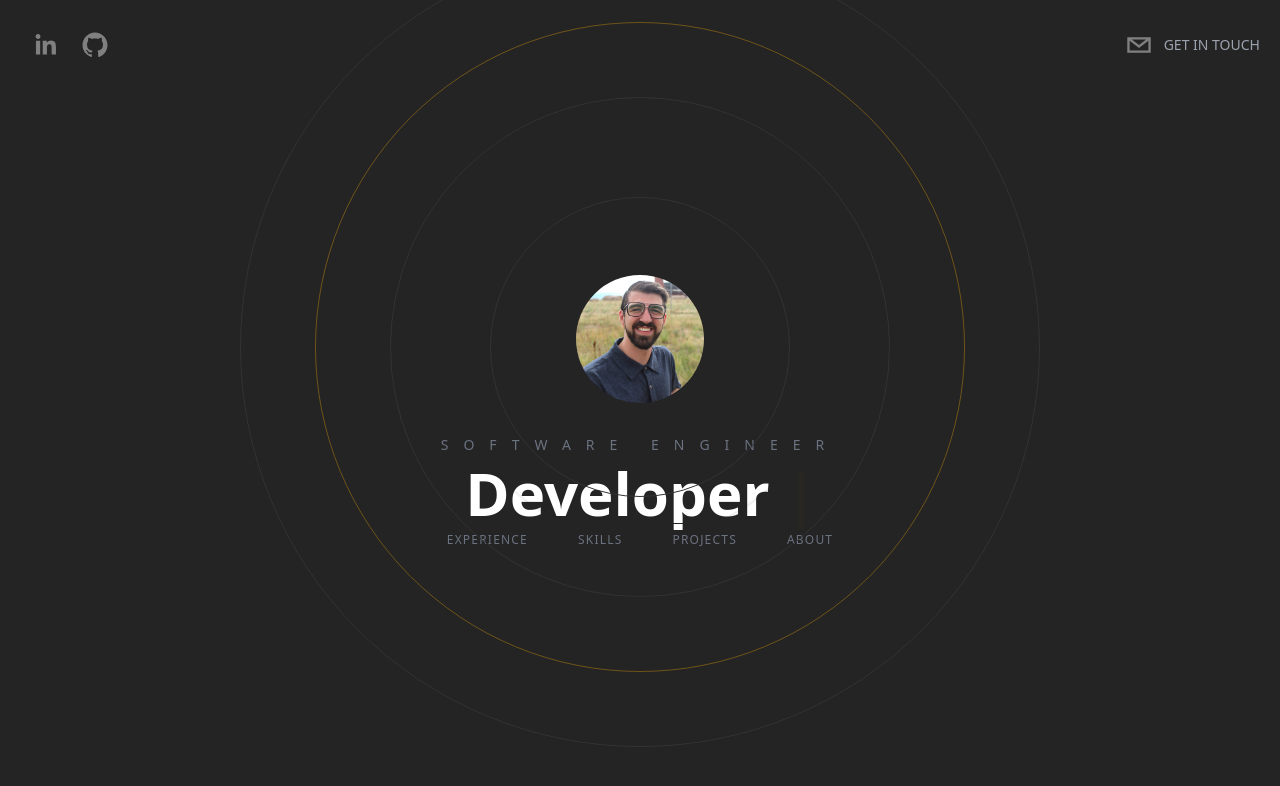
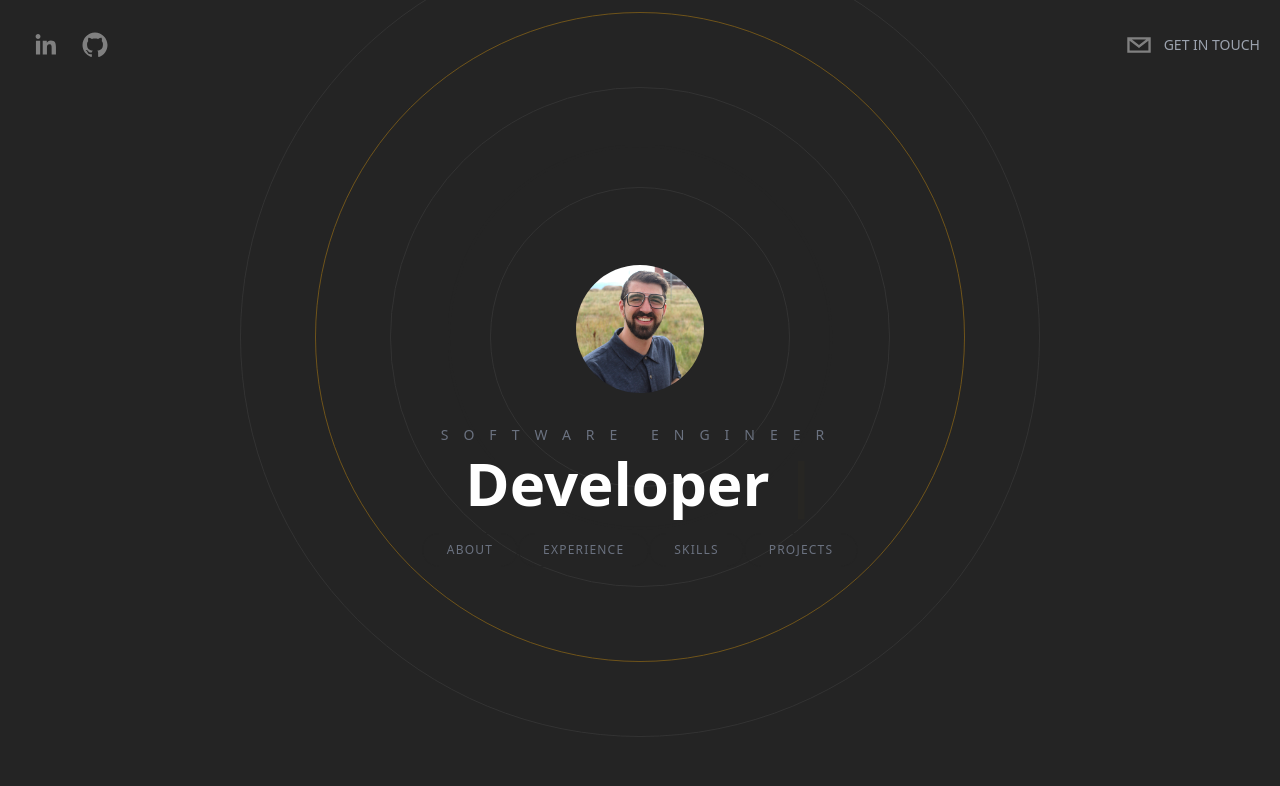
Before and after one commit to noahsb96/Portfolio, a Next.js app: page / in a window 1280 px wide. Shown: the top 786 px of the page. Built offline with nearby package versions, Linux system fonts and the light colour scheme.

Commit message:
fixed text behind circles. They are now in front and buttons are clickable

```diff
--- a/components/Hero.tsx
+++ b/components/Hero.tsx
@@ -3,6 +3,7 @@
 import BackgroundCircles from './BackgroundCircles';
 import Headshot from '../images/Headshot.jpg';
 import Image from 'next/image';
+import Link from 'next/link';
 
 type Props = {};
 
@@ -21,7 +22,7 @@
 				src={Headshot}
 				alt=''
 			/>
-			<div>
+			<div className='z-20'>
 				<h2 className='text-sm uppercase text-gray-500 pb-2 tracking-[15px]'>
 					Software Engineer
 				</h2>
@@ -30,11 +31,19 @@
 					<Cursor cursorColor='#F7AB0A' />
 				</h1>
 
-				<div>
-					<button className='heroButton'>Experience</button>
-					<button className='heroButton'>Skills</button>
-					<button className='heroButton'>Projects</button>
-					<button className='heroButton'>About</button>
+				<div className='pt-5'>
+					<Link href='#about'>
+						<button className='heroButton'>About</button>
+					</Link>
+					<Link href='#experience'>
+						<button className='heroButton'>Experience</button>
+					</Link>
+					<Link href='#skills'>
+						<button className='heroButton'>Skills</button>
+					</Link>
+					<Link href='#projects'>
+						<button className='heroButton'>Projects</button>
+					</Link>
 				</div>
 			</div>
 		</div>
```
